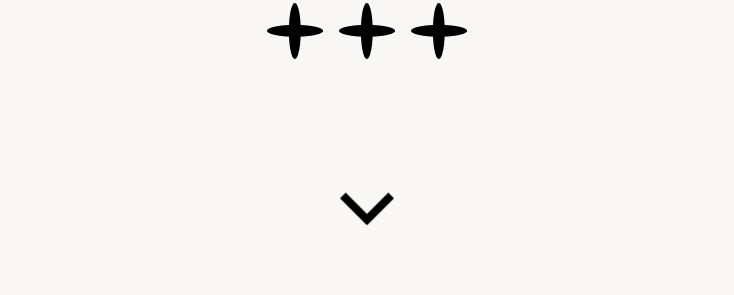
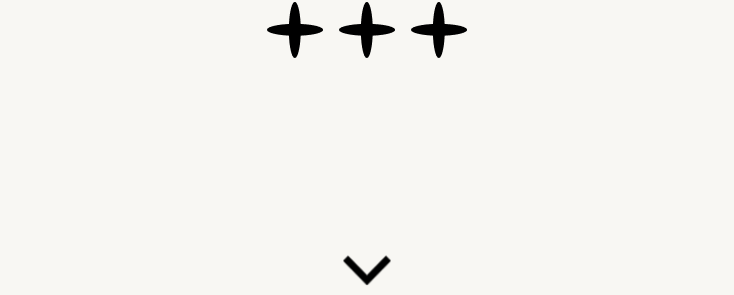
Before and after one commit to Pratik056/my_portfolio, a plain HTML site: page index.html in a window 1280 px wide. Shown: the part 505-800 px from the top of the page, without its empty margins (273-1007 px from the left). Drawn offline with Linux system fonts and the light colour scheme.

Commit message:
arrow navbar

```diff
--- a/app.js
+++ b/app.js
@@ -1,13 +1,5 @@
 const arrows = document.querySelectorAll('.arrow');
 const navbars = document.querySelectorAll('.navbar');
-
-
-// navbars.forEach(navbar => {
-//   navbar.addEventListener('click', (e) => {
-//     navbars.forEach(nav => nav.classList.remove('active'));
-//     e.currentTarget.classList.add('active');
-//   });
-// });
 
 //changing active nav
 function changeNav(){
@@ -16,3 +8,12 @@ function changeNav(){
 }
 
 navbars.forEach(navbar => navbar.addEventListener('click',changeNav));
+
+arrows.forEach(arrow => arrow.addEventListener('click', () => {
+  navbars.forEach(navbar => navbar.classList.remove('active'));
+
+ document.querySelector('a.navbar[href="#about"]').classList.add('active');
+  // if (aboutLink) {
+  //   aboutLink.classList.add('active');
+  // }
+}));
--- a/index.html
+++ b/index.html
@@ -33,7 +33,9 @@
             <img src="img/star.png" alt="stars" id="star3">
         </div>
 
-        <img src="img/arrow.png" alt="down arrow" class="arrow" onclick="scrollToNext()">
+        <a href="#about">
+            <img src="img/arrow.png" alt="down arrow" class="arrow">
+        </a>
     </div>
 
     <div class="about full-screen" id="about">
--- a/style.css
+++ b/style.css
@@ -76,9 +76,10 @@ nav a{
 .arrow{
     position: relative;
     animation: 3s down linear infinite;
-    bottom: -8rem;
+    bottom: -12rem;
     mix-blend-mode: darken;
     cursor: pointer;
+    width: 3rem;
 }
 
 @keyframes down{
```
